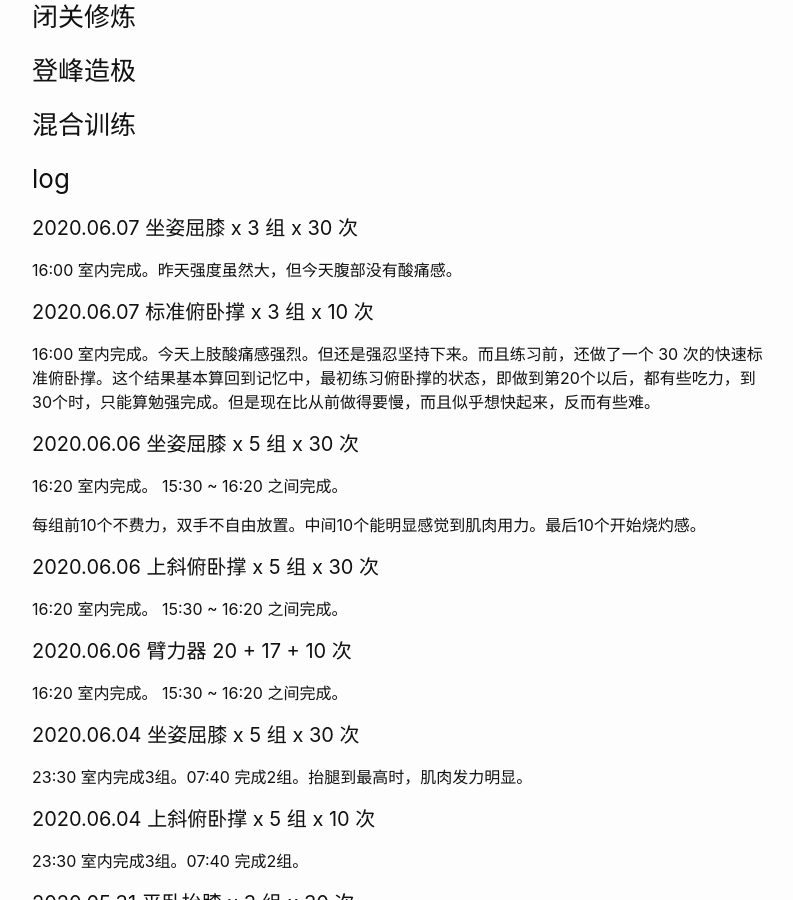
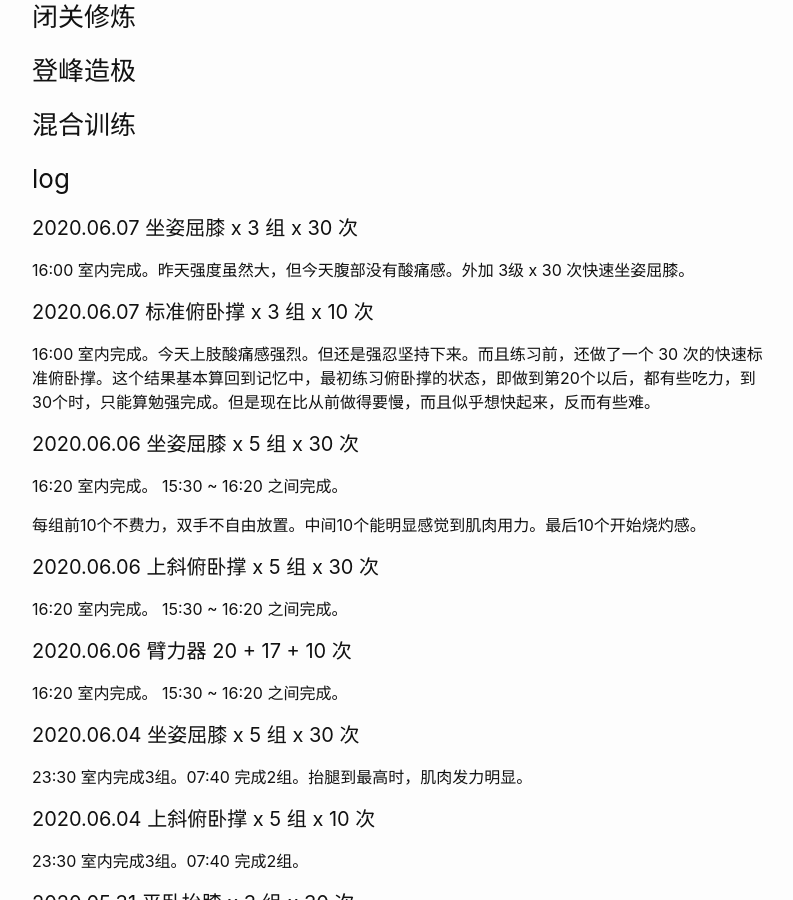
Before and after one commit to wangtiga/wangtiga.github.io, a Jekyll site: the page built from _previews/exercise.md, in a window 1280 px wide and 900 px high, scrolled down 697 px. Shown: the whole window, without its empty margins (238-1031 px from the left). Built offline with Jekyll 4.4.1, drawn with Linux system fonts in a browser that asks for light colours.

Commit message:
updated from notep

```diff
--- a/_previews/exercise.md
+++ b/_previews/exercise.md
@@ -32,7 +32,7 @@ tags:   todo
 
 #### 2020.06.07 坐姿屈膝 x 3 组 x 30 次
 
-16:00 室内完成。昨天强度虽然大，但今天腹部没有酸痛感。
+16:00 室内完成。昨天强度虽然大，但今天腹部没有酸痛感。外加 3级 x 30 次快速坐姿屈膝。
 
 #### 2020.06.07 标准俯卧撑 x 3 组 x 10 次
 
```
